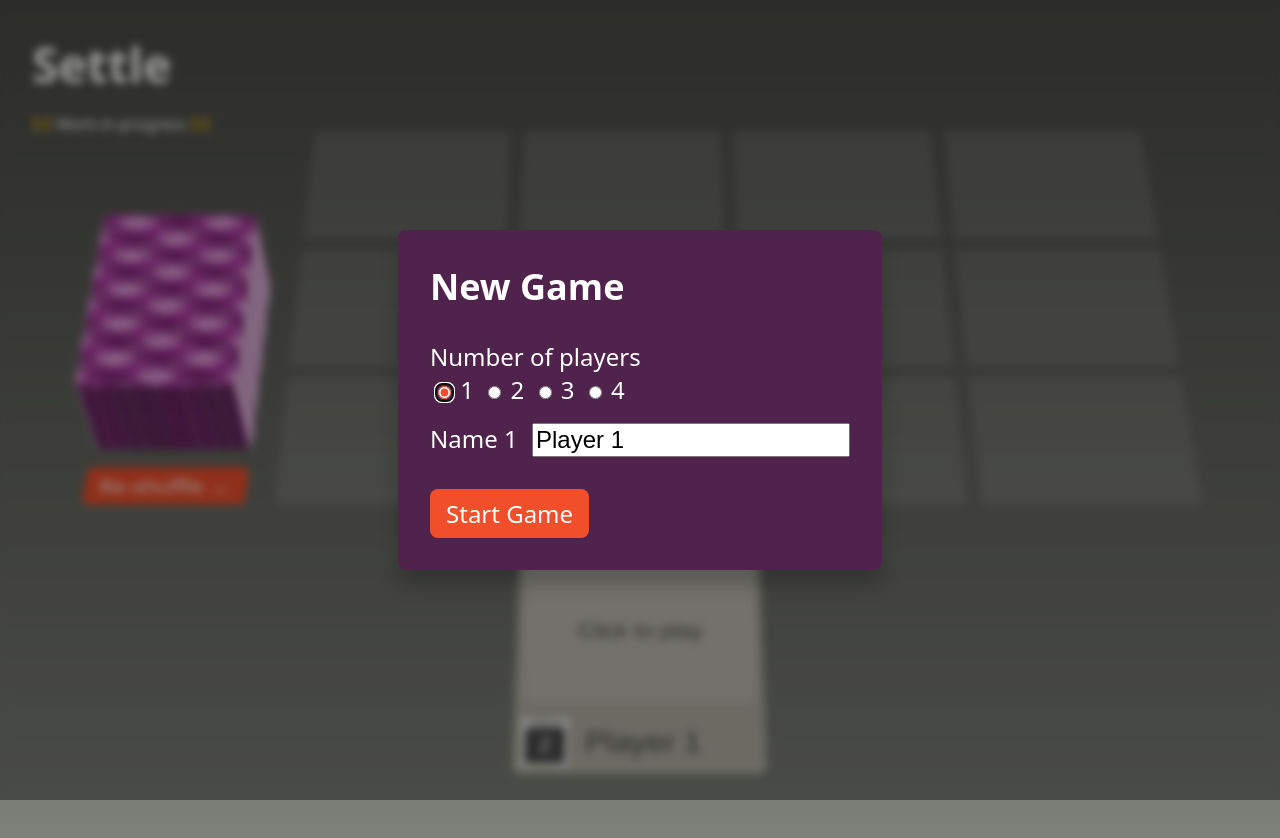
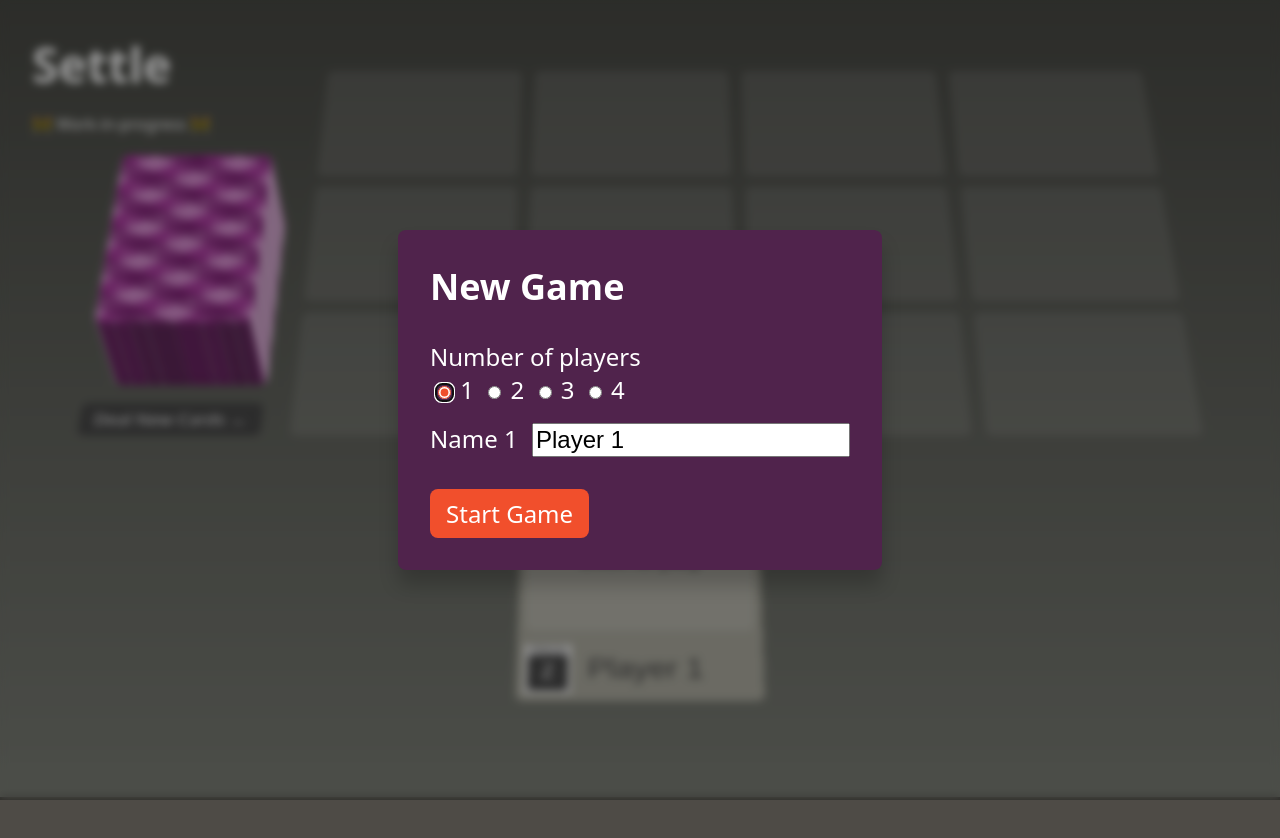
Before and after one commit to stephenjbell/settle, a SvelteKit app: page / in a window 1280 px wide. Shown: the top 838 px of the page. After the commit the page ends 800 px from the top, so only its background shows below. Built offline with nearby package versions, Linux system fonts and the light colour scheme.

Commit message:
"Deal New Cards" button

```diff
--- a/src/lib/styles/page.scss
+++ b/src/lib/styles/page.scss
@@ -144,7 +144,7 @@ button.ui-button {
         transform-origin: center bottom;
         transform: rotateX(35deg);
         transform-style: preserve-3d;
-        margin-top: -20%; // to account for the rotation
+        margin-top: -25%; // to account for the rotation
 
         .displaycards {
             position: absolute;
@@ -183,9 +183,10 @@ button.ui-button {
 
             .buttonholder {
                 button {
-                    font-size: 1.5rem;
+                    font-size: 1.2rem;
                     display: block;
                     white-space: nowrap;
+                    background-color: #4a4a4a;
                 }
             }
         }
--- a/src/routes/+page.svelte
+++ b/src/routes/+page.svelte
@@ -745,13 +745,13 @@
                 <div class="center"></div>
             </div>
             <div class="buttonholder">
-                <button class="ui-button" on:click|preventDefault={reshuffle}>Re-shuffle &harr;</button>
+                <button type="button" class="ui-button" on:click|preventDefault={reshuffle}>Deal New Cards &harr;</button>
             </div>
 
         </div>
         <div class="playarea">
             {#each playSpots as spot, i}
-                <button class="playspot"
+                <button type="button" class="playspot"
                     on:click|preventDefault={() => addCardToChecker(i)}
                     disabled={spot.card === null}
                 >
@@ -763,7 +763,7 @@
         </div>
         <div class="playerarea">
             {#each {length: settings.numberOfPlayers} as _, i}
-                <button class="player {currentPlayer === i ? "current" : ""}" on:click|preventDefault={() => playerTurn(i)}>
+                <button type="button" class="player {currentPlayer === i ? "current" : ""}" on:click|preventDefault={() => playerTurn(i)}>
                     <div class="name">{players[i].name}</div>
                     <div class="cardpile" style="width:{cardWidth}px;">
 
@@ -823,6 +823,6 @@
             {/each}
         </p>
     {/if}
-    <button class="ui-button" on:click|preventDefault={playAgain}>Play Again</button>
+    <button type="button" class="ui-button" on:click|preventDefault={playAgain}>Play Again</button>
 
 </dialog>
```
